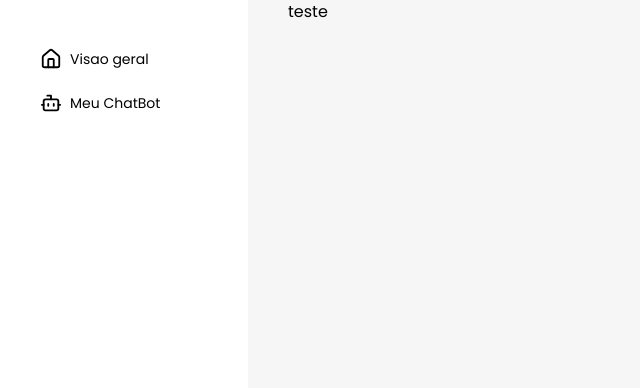
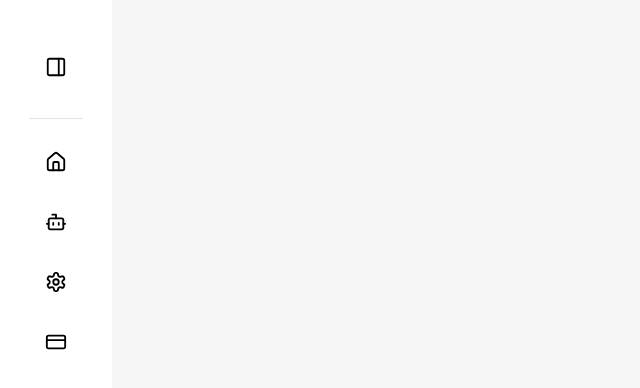
Before and after one commit to devmarquess00/botify-front, a Next.js app: page /dashboard in a window 1280 px wide. Shown: the top 388 px of the page, without its empty margins (0-640 px from the left). Built offline with nearby package versions, Linux system fonts and the light colour scheme; a web font is replaced by a local one.

Commit message:
feat: criando componente sidebar para tela de dashboard

```diff
--- a/src/(private)/components/sidebar/index.tsx
+++ b/src/(private)/components/sidebar/index.tsx
@@ -1,11 +1,16 @@
 import Link from "next/link";
 import { SidebarMenu } from "@/(private)/constants";
 import { SidebarProps } from "@/(private)/constants";
+import { LuPanelRight } from "react-icons/lu";
+import { Button } from "@/(private)/ui/button";
 
 const Sidebar = () => {
   return (
-    <aside className="bg-white h-screen px-4 py-10 w-62">
-      <ul className="flex flex-col items-center justify-center space-y-1.5">
+    <aside className="bg-white h-screen px-6 py-10 w-28 flex flex-col items-center">
+      <Button className="p-4 rounded-md hover:bg-green-primary/20 mb-6">
+        <LuPanelRight size={22} />
+      </Button>
+      <ul className="flex flex-col space-y-1.5 border-t border-zinc-200 pt-4">
         {SidebarMenu &&
           SidebarMenu.map((menu: SidebarProps) => {
             const Icon = menu?.icon;
@@ -14,10 +19,10 @@ const Sidebar = () => {
               <Link
                 key={menu.id}
                 href={menu.href}
-                className="duration-200 flex items-center space-x-2 w-full text-sm hover:bg-green-primary/20 py-2 px-6 rounded-md"
+                className="duration-200 flex items-center justify-center space-x-2 w-full text-sm hover:bg-green-primary/20 p-4 rounded-md"
               >
                 <Icon size={22} />
-                <li>{menu.label}</li>
+                {/* <li>{menu.label}</li> */}
               </Link>
             );
           })}
--- a/src/(private)/constants/index.ts
+++ b/src/(private)/constants/index.ts
@@ -1,4 +1,4 @@
-import { LuHouse, LuBot } from "react-icons/lu";
+import { LuHouse, LuBot, LuSettings, LuCreditCard } from "react-icons/lu";
 import { IconType } from "react-icons";
 
 export type SidebarProps = {
@@ -11,4 +11,6 @@ export type SidebarProps = {
 export const SidebarMenu: SidebarProps[] = [
   { id: 1, icon: LuHouse, label: "Visao geral", href: "/" },
   { id: 2, icon: LuBot, label: "Meu ChatBot", href: "/" },
+  { id: 3, icon: LuSettings, label: "Configurações", href: "/" },
+  { id: 4, icon: LuCreditCard, label: "Planos", href: "/" },
 ];
--- /dev/null
+++ b/src/(private)/ui/button/index.tsx
@@ -0,0 +1,20 @@
+import { ReactNode } from "react";
+
+type Props = {
+  children: ReactNode;
+  onClick?: () => void;
+  className?: string;
+};
+
+const Button = ({ children, onClick, className }: Props) => {
+  return (
+    <button
+      onClick={onClick}
+      className={`duration-200 hover:cursor-pointer ${className}`}
+    >
+      {children}
+    </button>
+  );
+};
+
+export { Button };
--- a/src/app/(private)/dashboard/page.tsx
+++ b/src/app/(private)/dashboard/page.tsx
@@ -1,7 +1,3 @@
 export default function Dashboard() {
-  return (
-    <main>
-      <h1>teste</h1>
-    </main>
-  );
+  return <main>{/* <h1>teste</h1> */}</main>;
 }
```
